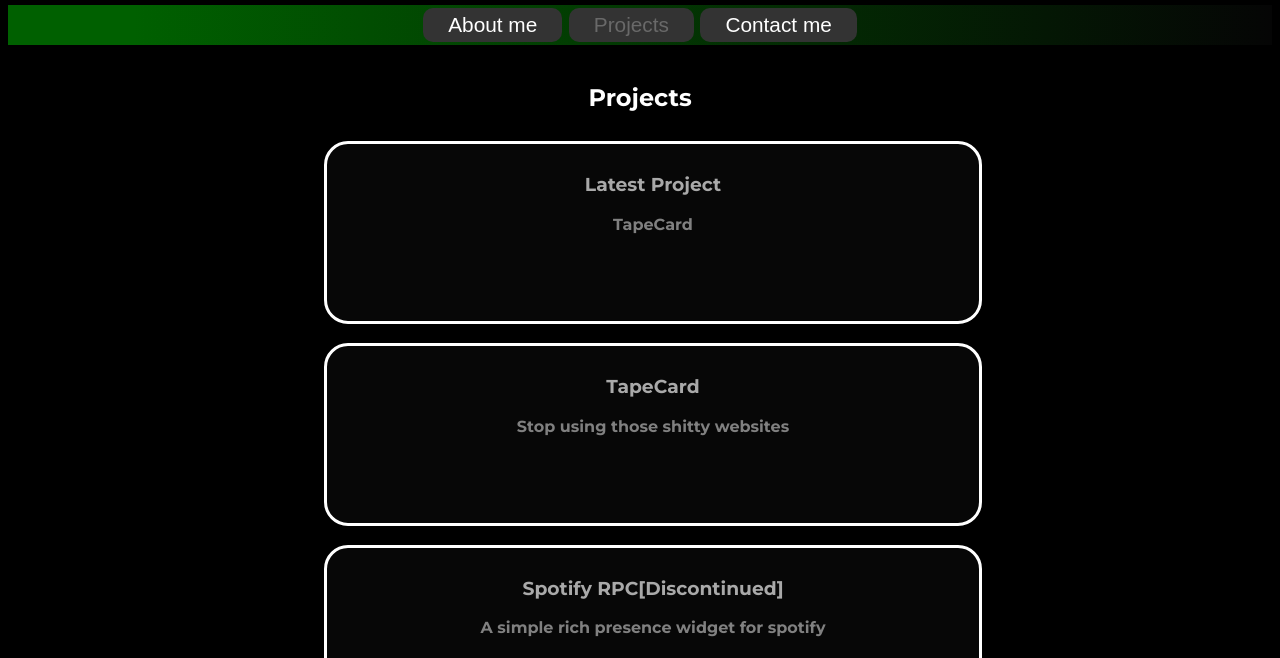
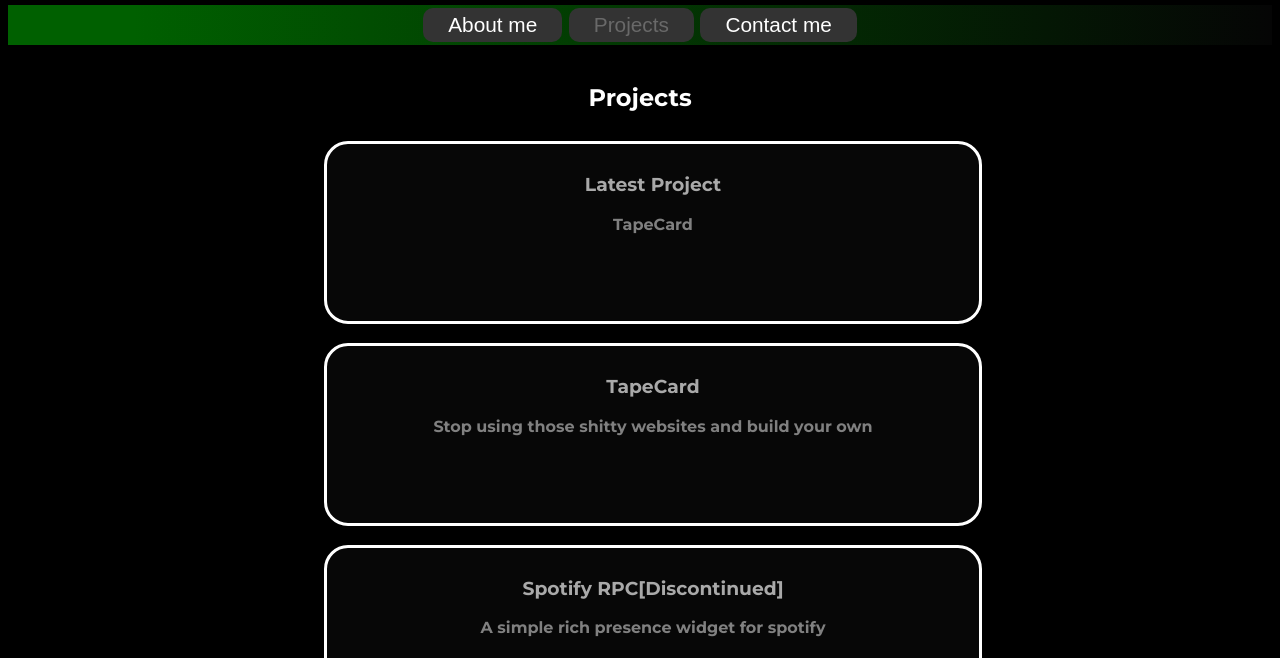
Before and after one commit to ertyplax/ertyplax.github.io, a plain HTML site: page projects/projects.html in a window 1280 px wide. Shown: the part 142-800 px from the top of the page. Drawn offline with Linux system fonts and the light colour scheme.

Commit message:
Update projects.html

```diff
--- a/projects/projects.html
+++ b/projects/projects.html
@@ -46,7 +46,7 @@
                     <a class="glow2" style="text-decoration: none;" href="tapecard.html">
                         <h3>TapeCard</h3>
                     </a>
-                    <p4 style="color: gray;">Stop using those shitty websites</p4>
+                    <p4 style="color: gray;">Stop using those shitty websites and build your own</p4>
                 </div>
             <br>
                 <div class="div1 center" style="border-radius: 1.5em; height: 20%; width: 100%;">
```
